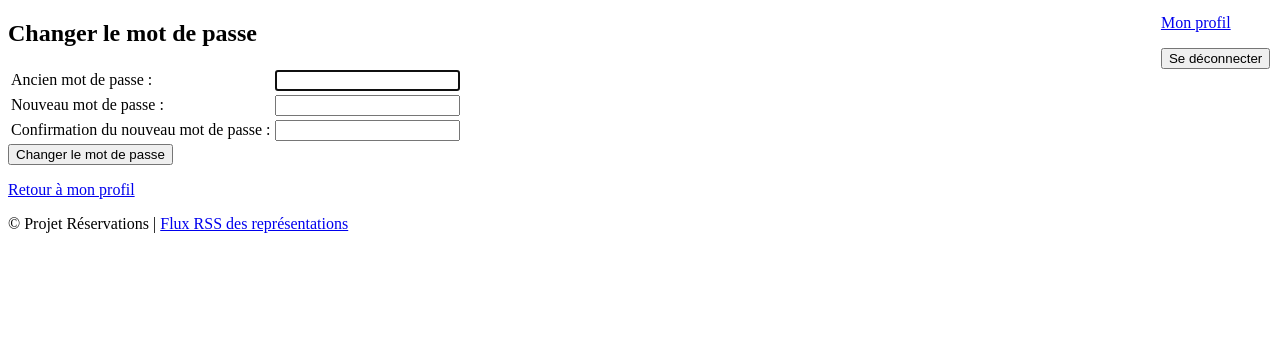
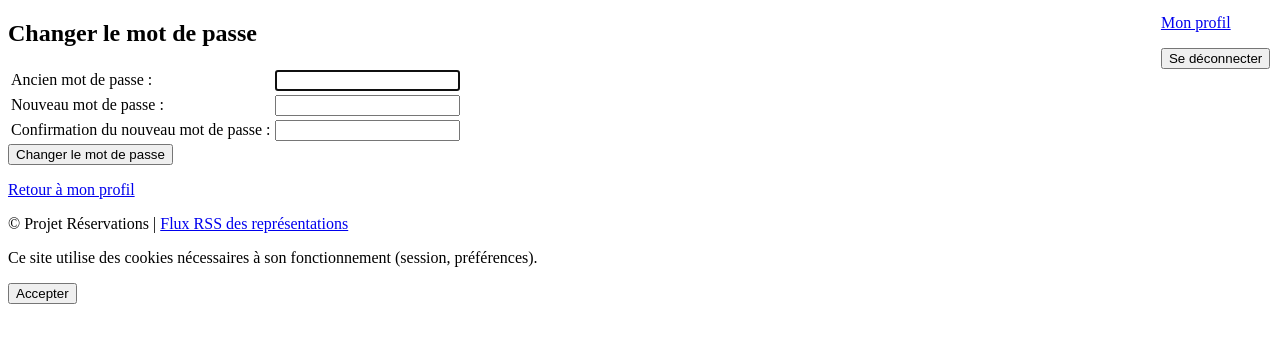
Before and after one commit to Nono1070/projets_pour_examen, a Django app: page /accounts/password_change/ in a window 1280 px wide. Shown: the part 44-387 px from the top of the page. Run offline with Django 5.2, Linux system fonts and the light colour scheme; the visitor is signed in with stand-in values (Sample User, id 1).

Commit message:
Bandeau de consentement cookies (PID iteration 10 - aspects legaux)
Bandeau affiche en bas de page tant que le cookie cookie_consent n'est
pas present (request.COOKIES.cookie_consent). Bouton "Accepter" en
simple form POST (pas de JS, coherent avec le reste du site) vers
accept_cookies qui pose le cookie (1 an) et redirige vers la page
courante.

```diff
--- a/reservations/templates/layouts/base.html
+++ b/reservations/templates/layouts/base.html
@@ -63,6 +63,17 @@
         {% block content %}{% endblock %}
     </main>
     <footer>&copy; Projet Réservations | <a href="{% url 'reservations:representations_feed' %}">Flux RSS des représentations</a></footer>
+
+    {% if not request.COOKIES.cookie_consent %}
+    <div id="cookie-banner">
+        <p>Ce site utilise des cookies nécessaires à son fonctionnement (session, préférences).</p>
+        <form method="post" action="{% url 'reservations:accept_cookies' %}">
+            {% csrf_token %}
+            <input type="hidden" name="next" value="{{ request.path }}">
+            <button type="submit">Accepter</button>
+        </form>
+    </div>
+    {% endif %}
 </div>
 </body>
 </html>
--- a/reservations/urls.py
+++ b/reservations/urls.py
@@ -9,6 +9,7 @@ urlpatterns = [
     path('', views.index, name='index'),
     path('contact/', views.contact, name='contact'),
     path('about/', views.about, name='about'),
+    path('cookies/accepter/', views.accept_cookies, name='accept_cookies'),
     path('dashboard/', views.dashboard, name='dashboard'),
     path('dashboard/export/', views.export_shows_csv, name='export_shows_csv'),
     path('dashboard/import/', views.import_shows_csv, name='import_shows_csv'),
```
Also changed, not shown: reservations/views.py (+15 -0 lines).
